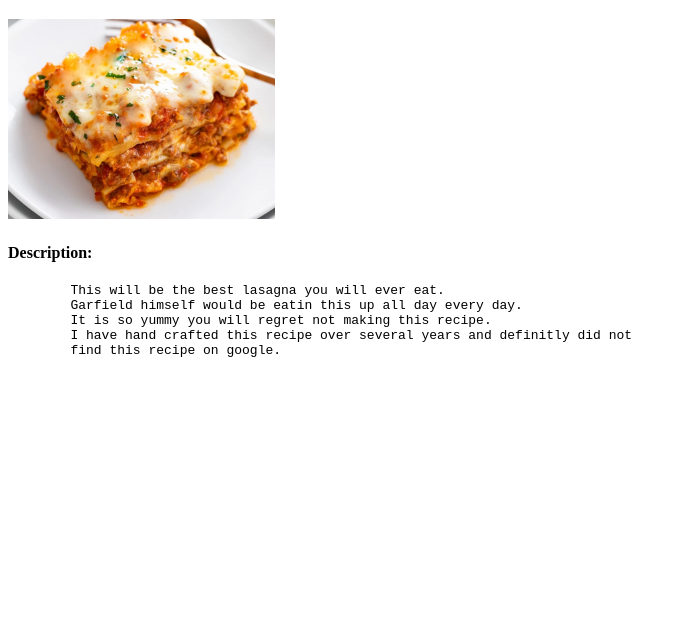
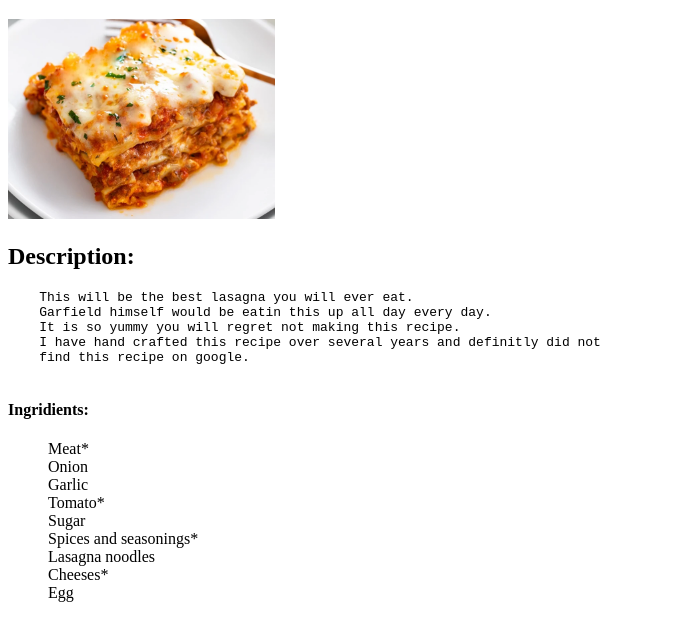
Before and after one commit to colbynance/odin-recipies, a plain HTML site: page recipes/lasagna.html in a window 1280 px wide. Shown: the part 79-720 px from the top of the page, without its empty margins (0-686 px from the left). Drawn offline with Linux system fonts and the light colour scheme.

Commit message:
Add list of ingridients and provide format changes

```diff
--- a/recipes/lasagna.html
+++ b/recipes/lasagna.html
@@ -8,14 +8,26 @@
 <body>
     <h1>Lasagna</h1> <br>
     <img src="images/Lasagna-Recipe-f.webp" height="200px"> <br>
-    <h4>Description: </h4>
+    <h2>Description: </h2>
     <pre>
-        This will be the best lasagna you will ever eat.
-        Garfield himself would be eatin this up all day every day.
-        It is so yummy you will regret not making this recipe.
-        I have hand crafted this recipe over several years and definitly did not
-        find this recipe on google.
+    This will be the best lasagna you will ever eat.
+    Garfield himself would be eatin this up all day every day.
+    It is so yummy you will regret not making this recipe.
+    I have hand crafted this recipe over several years and definitly did not
+    find this recipe on google.
     </pre>
+    <h4>Ingridients: </h4>
+    <ul>
+        Meat*<br>
+        Onion<br>
+        Garlic<br>
+        Tomato*<br>
+        Sugar<br>
+        Spices and seasonings*<br>
+        Lasagna noodles<br>
+        Cheeses*<br>
+        Egg<br>
+    </ul>
 
 </body>
 </html>
```
